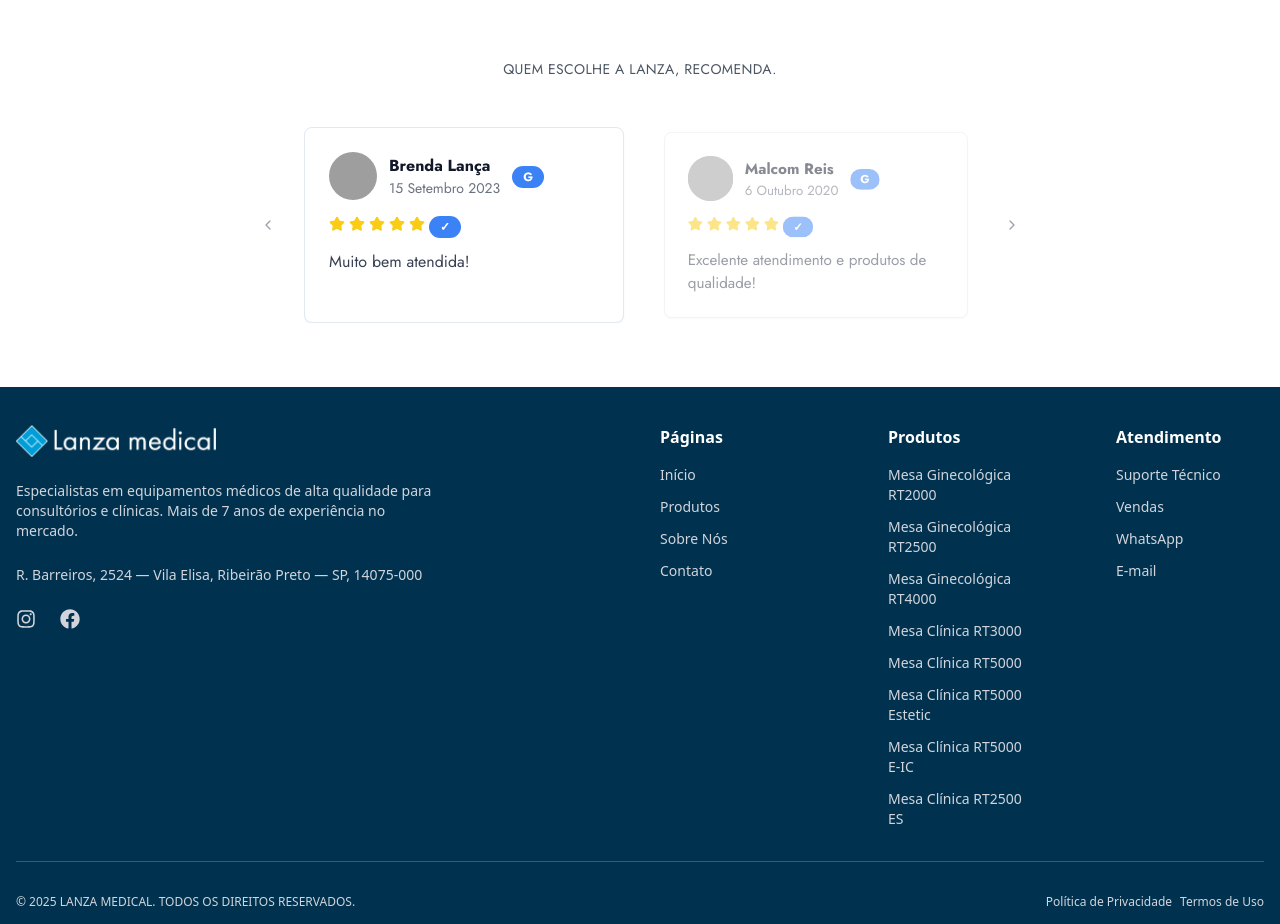
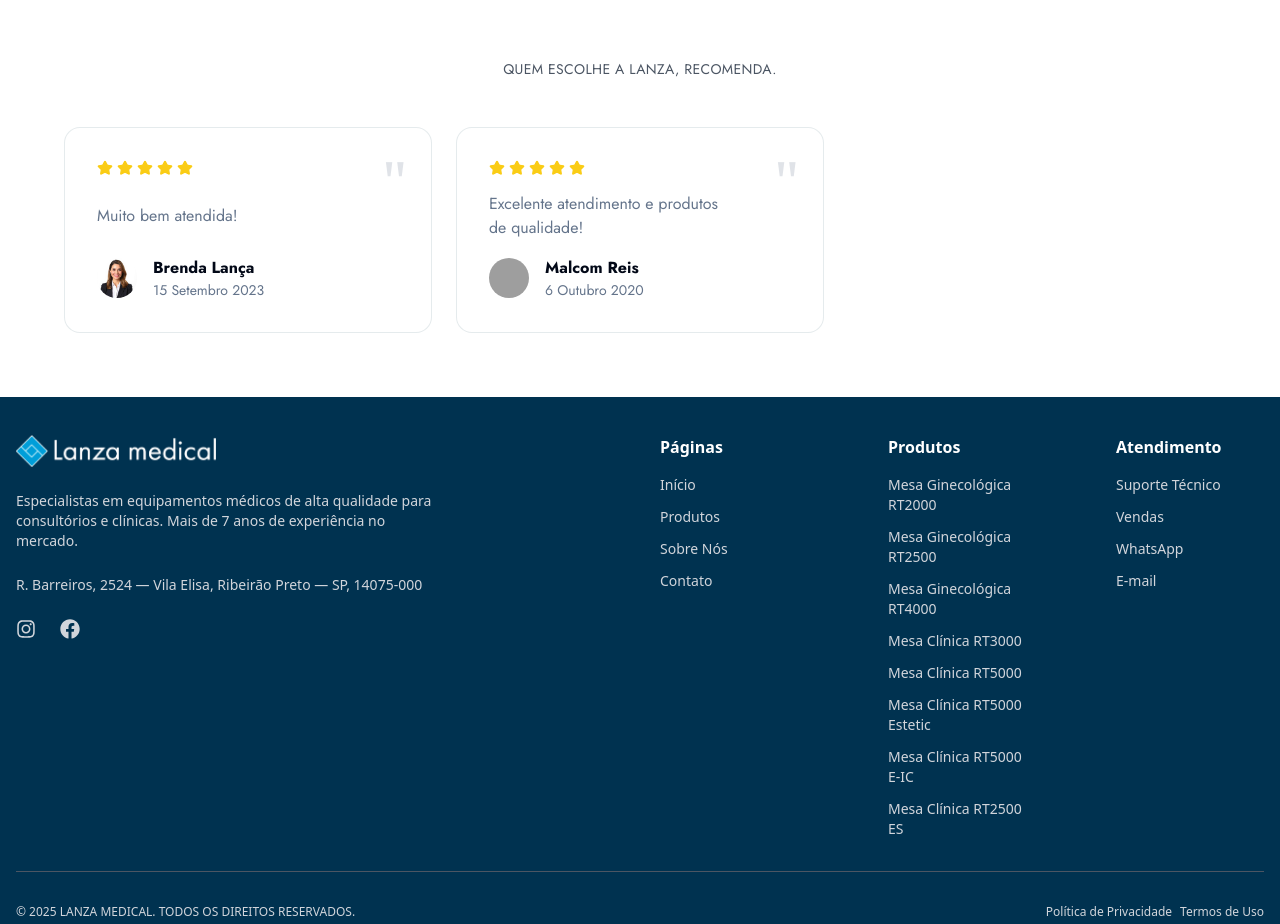
Before and after one commit to Luidgi-Werner/rota-digital-replica-project, a React (Vite) app: page / in a window 1280 px wide. Shown: the part 2720-3644 px from the top of the page. Built offline with nearby package versions, Linux system fonts and the light colour scheme; grey boxes are pictures that could not be loaded.

Commit message:
Add mobile logo and testimonial UI
- Added a larger logo for mobile view.
- Implemented a new testimonial UI with an image for Brenda Lança.
- Added new components and dependencies.

```diff
--- a/src/components/layout/Header.tsx
+++ b/src/components/layout/Header.tsx
@@ -92,11 +92,11 @@ const Header = () => {
               alt="Lanza Medical Logo"
               className="h-10 lg:h-8 hidden md:block object-contain"
             />
-            {/* Mobile Logo - Larger */}
+            {/* Mobile Logo - Large */}
             <img
-              src="/lovable-uploads/e0760645-0294-4e89-809b-24c69bfbcab3.png"
+              src="/lovable-uploads/2306f352-c1d4-4ff7-ac19-523c563bfd91.png"
               alt="Lanza Medical Logo"
-              className="h-14 md:hidden object-contain"
+              className="h-16 md:hidden object-contain"
             />
           </Link>
         </div>
--- /dev/null
+++ b/src/components/ui/testimonial-card.tsx
@@ -0,0 +1,78 @@
+"use client"
+
+import * as React from "react"
+import { Star } from "lucide-react"
+import { cn } from "@/lib/utils"
+import { Avatar, AvatarFallback, AvatarImage } from "@/components/ui/avatar"
+
+export interface TestimonialProps extends React.HTMLAttributes<HTMLDivElement> {
+  name: string
+  role: string
+  company?: string
+  testimonial: string
+  rating?: number
+  image?: string
+}
+
+const Testimonial = React.forwardRef<HTMLDivElement, TestimonialProps>(
+  ({ name, role, company, testimonial, rating = 5, image, className, ...props }, ref) => {
+    return (
+      <div
+        ref={ref}
+        className={cn(
+          "relative overflow-hidden rounded-2xl border border-primary/10 bg-background p-6 transition-all hover:shadow-lg dark:hover:shadow-primary/5 md:p-8",
+          className
+        )}
+        {...props}
+      >
+        <div className="absolute right-6 top-6 text-6xl font-serif text-muted-foreground/20">
+          "
+        </div>
+
+        <div className="flex flex-col gap-4 justify-between h-full">
+          {rating > 0 && (
+            <div className="flex gap-1">
+              {Array.from({ length: 5 }).map((_, index) => (
+                <Star
+                  key={index}
+                  size={16}
+                  className={cn(
+                    index < rating
+                      ? "fill-yellow-400 text-yellow-400"
+                      : "fill-muted text-muted"
+                  )}
+                />
+              ))}
+            </div>
+          )}
+
+          <p className="text-pretty text-base text-muted-foreground">
+            {testimonial}
+          </p>
+
+          <div className="flex items-center gap-4 justify-start">
+            <div className="flex items-center gap-4">
+              {image && (
+                <Avatar>
+                  <AvatarImage src={image} alt={name} height={48} width={48} />
+                  <AvatarFallback>{name[0]}</AvatarFallback>
+                </Avatar>
+              )}
+
+              <div className="flex flex-col">
+                <h3 className="font-semibold text-foreground">{name}</h3>
+                <p className="text-sm text-muted-foreground">
+                  {role}
+                  {company && ` @ ${company}`}
+                </p>
+              </div>
+            </div>
+          </div>
+        </div>
+      </div>
+    )
+  }
+)
+Testimonial.displayName = "Testimonial"
+
+export { Testimonial }
--- a/src/pages/Home.tsx
+++ b/src/pages/Home.tsx
@@ -9,6 +9,7 @@ import { products, productCategories, testimonials, statistics } from '@/data/pr
 import { useState } from 'react';
 import { AnimatedNumber } from '@/components/ui/number-flow';
 import { productIdToSlugMapping } from '@/utils/productRoutes';
+import { Testimonial } from '@/components/ui/testimonial-card';
 const Home = () => {
   const [currentTestimonial, setCurrentTestimonial] = useState(0);
   const [currentProductSlide, setCurrentProductSlide] = useState(0);
@@ -335,41 +336,18 @@ const Home = () => {
             </p>
           </div>
 
-          <div className="max-w-4xl mx-auto">
-            <div className="flex items-center justify-center space-x-4">
-              <Button variant="ghost" size="icon" onClick={prevTestimonial} className="text-gray-400 hover:text-gray-600">
-                <ChevronLeft className="w-6 h-6" />
-              </Button>
-
-              <div className="flex space-x-8 overflow-hidden">
-                {testimonials.map((testimonial, index) => <Card key={testimonial.id} className={`w-80 flex-shrink-0 transition-all duration-300 ${index === currentTestimonial ? 'opacity-100 scale-100' : 'opacity-50 scale-95 hidden md:block'}`}>
-                    <CardContent className="p-6">
-                      <div className="flex items-center space-x-3 mb-4">
-                        <img src={testimonial.avatar} alt={testimonial.name} className="w-12 h-12 rounded-full" />
-                        <div>
-                          <h4 className="font-semibold text-gray-900">{testimonial.name}</h4>
-                          <p className="text-sm text-gray-500">{testimonial.date}</p>
-                        </div>
-                        <div className="ml-auto">
-                          <Badge variant="secondary" className="bg-blue-500 text-white">
-                            G
-                          </Badge>
-                        </div>
-                      </div>
-                      <div className="flex space-x-1 mb-3">
-                        {[...Array(5)].map((_, i) => <Star key={i} className={`w-4 h-4 ${i < testimonial.rating ? 'text-yellow-400 fill-current' : 'text-gray-300'}`} />)}
-                        {testimonial.verified && <Badge variant="secondary" className="ml-2 text-xs bg-blue-500 text-white">
-                            ✓
-                          </Badge>}
-                      </div>
-                      <p className="text-gray-700">{testimonial.comment}</p>
-                    </CardContent>
-                  </Card>)}
-              </div>
-
-              <Button variant="ghost" size="icon" onClick={nextTestimonial} className="text-gray-400 hover:text-gray-600">
-                <ChevronRight className="w-6 h-6" />
-              </Button>
+          <div className="max-w-6xl mx-auto">
+            <div className="grid gap-6 grid-cols-1 md:grid-cols-2 lg:grid-cols-3">
+              {testimonials.map((testimonial) => (
+                <Testimonial
+                  key={testimonial.id}
+                  name={testimonial.name}
+                  role={testimonial.date}
+                  testimonial={testimonial.comment}
+                  rating={testimonial.rating}
+                  image={testimonial.name === 'Brenda Lança' ? '/lovable-uploads/brenda-lanca-avatar.jpg' : testimonial.avatar}
+                />
+              ))}
             </div>
           </div>
         </div>
```
Also changed, not shown: public/lovable-uploads/2306f352-c1d4-4ff7-ac19-523c563bfd91.png (added), public/lovable-uploads/brenda-lanca-avatar.jpg (added).
